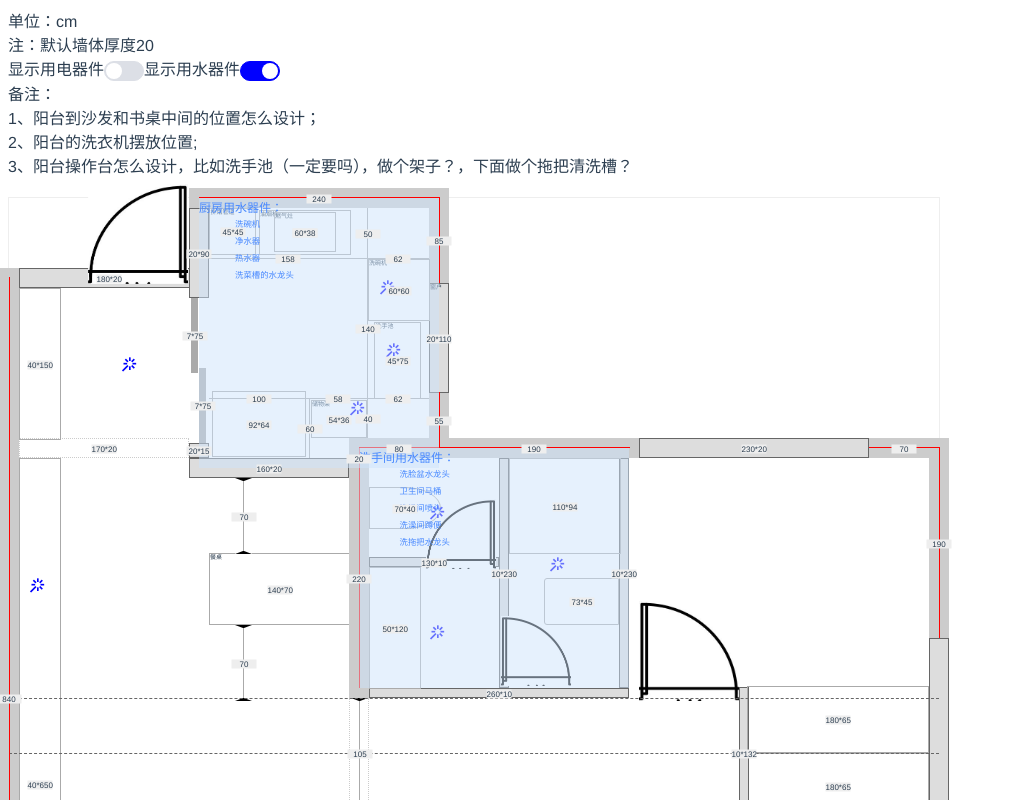
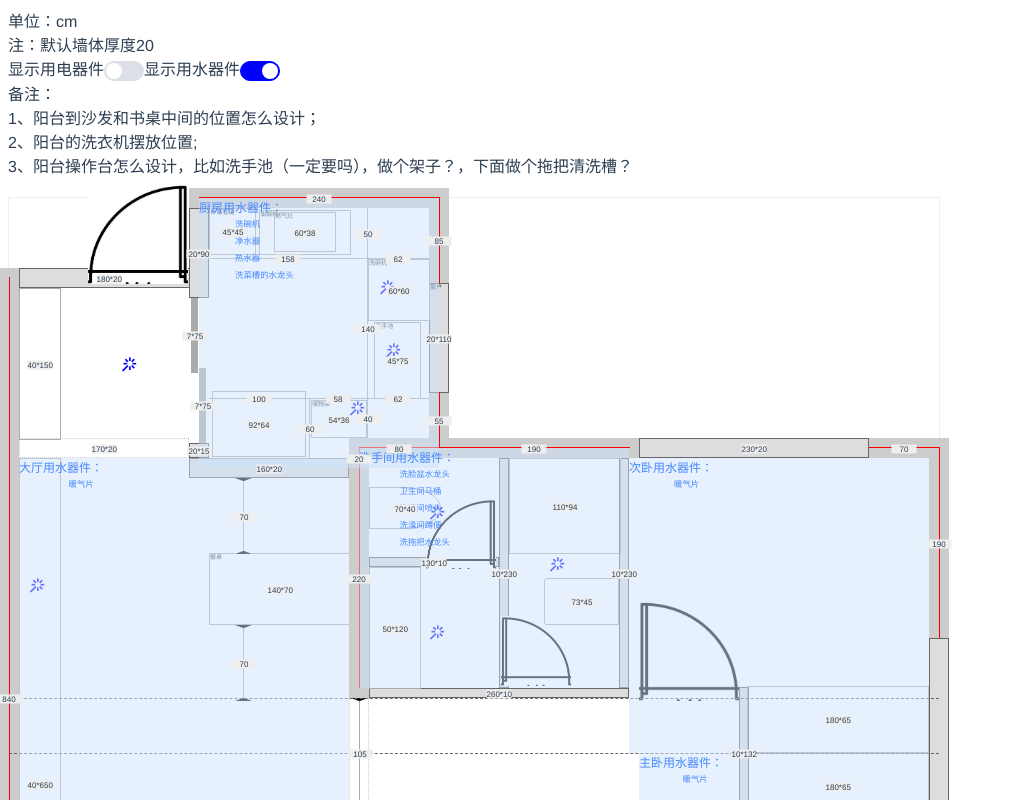
Before and after one commit to Manfray/manfray-home, a Vue app: page / in a window 1280 px wide. Both pictures are taken after a click on the switch 260 px from the left and 70 px from the top of the page. Shown: the top 800 px of the page, without its empty margins (0-1014 px from the left). Built offline with nearby package versions, Linux system fonts and the light colour scheme.

Commit message:
更新用水器件

```diff
--- a/src/App.vue
+++ b/src/App.vue
@@ -255,6 +255,10 @@
             <div>额外插座</div>
             <div>射灯、吸顶灯</div>
           </div>
+          <div class="dianqi-list dl-water s-s" v-show="showWaterList">
+            大厅用水器件：
+            <div>暖气片</div>
+          </div>
           <div class="mark-line h s-s" style="height: 105px;top:240px;left: 332px"></div>
           <div class="mark-line h s-s" style="height: 70px;top:167px;left: 216px"></div>
           <div class="mark-line h s-s" style="height: 70px;top:20px;left: 216px"></div>
@@ -291,6 +295,7 @@
             阳台用水器件：
             <div>洗衣机</div>
             <div>水槽的水龙头</div>
+            <div>暖气片?</div>
           </div>
         </div>
         <!-- 书房 -->
@@ -316,6 +321,10 @@
             <div>额外插座</div>
             <div>射灯、吸顶灯</div>
           </div>
+          <div class="dianqi-list dl-water s-s" v-show="showWaterList">
+            书房用水器件：
+            <div>暖气片</div>
+          </div>
           <!-- 标线 -->
           <div v-show="switchTable" class="mark-line v s-s" style="width: 70px;top:137px;left: 133px"></div>
           <div v-show="switchTable" class="mark-line v s-s" style="width: 70px;top:137px;left: -33px"></div>
@@ -332,6 +341,10 @@
             <div>额外插座</div>
             <div>吸顶灯、床头灯</div>
           </div>
+          <div class="dianqi-list dl-water s-s" v-show="showWaterList">
+            主卧用水器件：
+            <div>暖气片</div>
+          </div>
           <div class="w-thin s-s show-border" style="height: 130px;left: 100px; top: -66px;"></div>
           <img src="../public/common/men.jpg" alt="" class="men">
         </div>
@@ -344,6 +357,10 @@
             <div>开关</div>
             <div>额外插座</div>
             <div>吸顶灯、床头灯</div>
+          </div>
+          <div class="dianqi-list dl-water s-s" v-show="showWaterList">
+            次卧用水器件：
+            <div>暖气片</div>
           </div>
           <img src="../public/common/men.jpg" alt="" class="men">
         </div>
```
